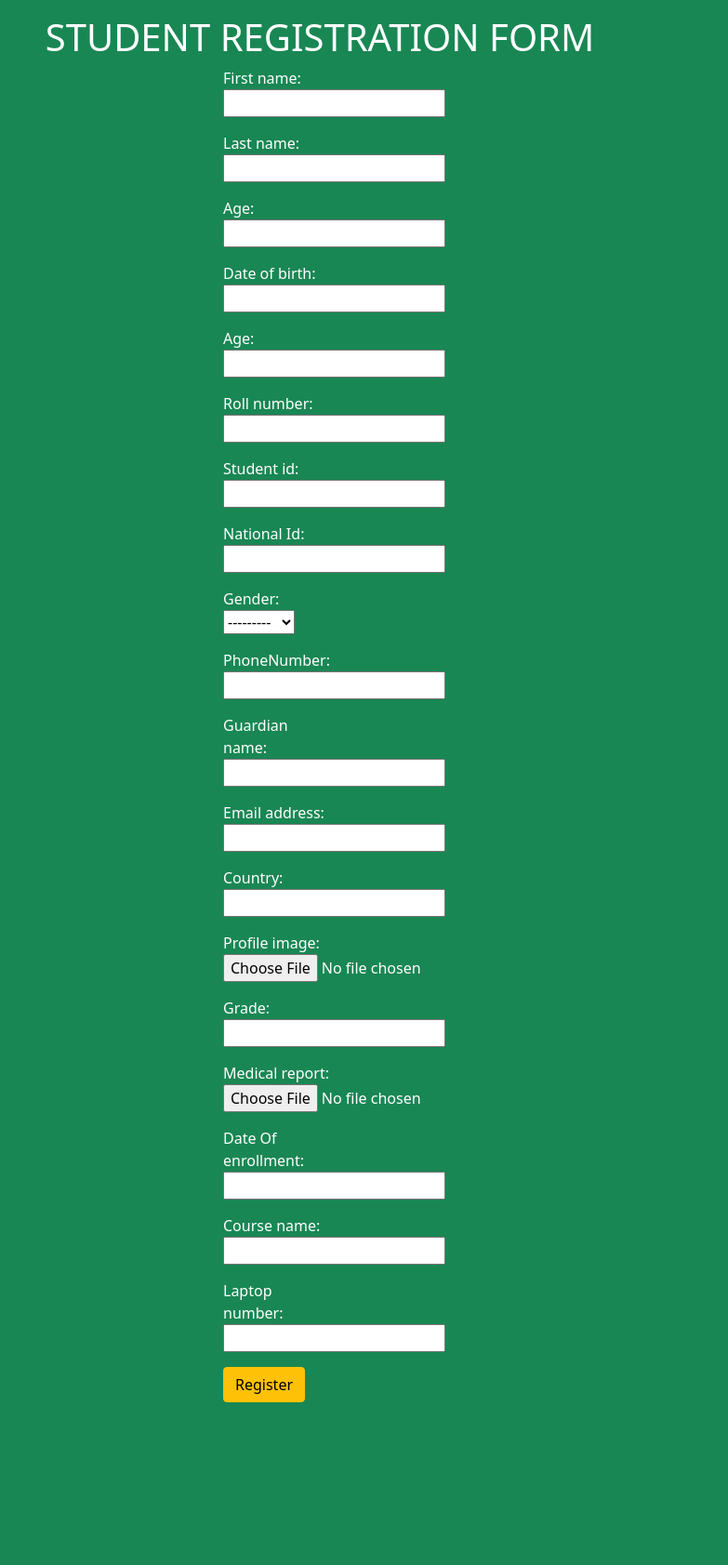
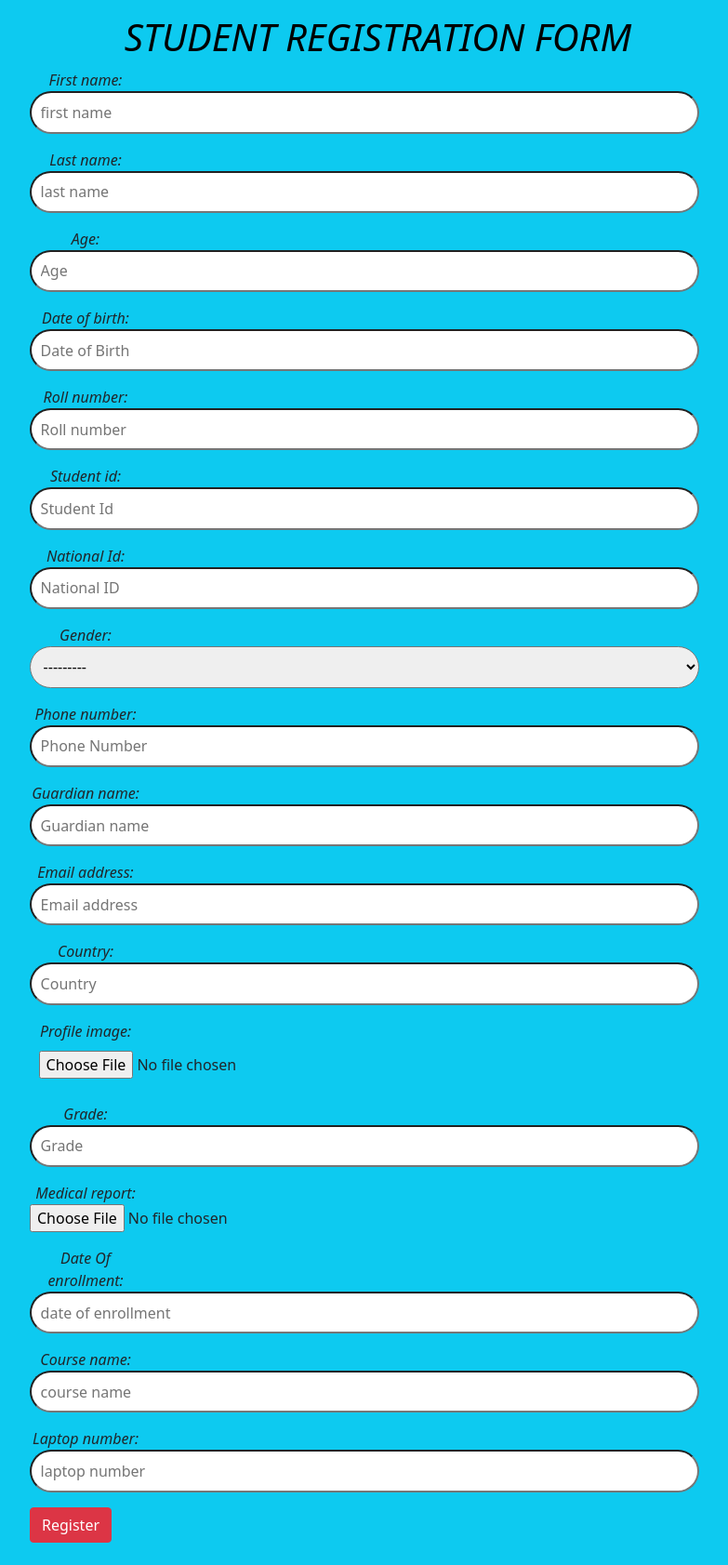
Before and after one commit to chantal2000/DjangoProject01_Marie-Chantal, a Django app: page /student/register in a window 1280 px wide. Shown: the whole page at 93% size, without its empty margins (192-975 px from the left). Before the commit the page ends 1508 px from the top, so only its background shows below. Run offline with Django 3.2, Linux system fonts and the light colour scheme; some libraries are stand-ins or nearby versions.

Commit message:
Student Attribute

```diff
--- a/school_system/school_system/settings.py
+++ b/school_system/school_system/settings.py
@@ -39,7 +39,9 @@ INSTALLED_APPS = [
     'django.contrib.staticfiles',
     'student',
     'phonenumber_field',
-    'bootstrap4'
+    'bootstrap4',
+    'rest_framework'
+
 ]
 
 MIDDLEWARE = [
--- a/school_system/school_system/urls.py
+++ b/school_system/school_system/urls.py
@@ -16,8 +16,9 @@ Including another URLconf
 from django.contrib import admin
 from django.urls import path
 from django.urls.conf import include
-
+from django.conf import settings
+from django.conf.urls.static import static
 urlpatterns = [
     path('admin/', admin.site.urls),
-    path("student/",include("student.urls"))
+    path("student/",include("student.urls")),
 ]
--- a/school_system/student/forms.py
+++ b/school_system/student/forms.py
@@ -3,7 +3,25 @@ from .models import Student
 class StudentRegistrationForm(forms.ModelForm):
     class Meta():
         model=Student
+        # exclude=(profile_image)
         fields=("__all__")
         widgets={
-            '__all__':forms.TextInput(attrs={'class':'form-control'})
+        'first_name':forms.TextInput(attrs={'class':'form_control','placeholder':'first name'}),
+        'last_name':forms.TextInput(attrs={'class':'form_control','placeholder':'last name'}),
+        'age':forms.NumberInput(attrs={'class':'form_control','placeholder':'Age'}),
+        'date_of_birth':forms.DateInput(attrs={'class':'form_control','placeholder':'Date of Birth'}),
+        'Roll_number':forms.TextInput(attrs={'class':'form_control','placeholder':'Roll number'}),
+        'student_id':forms.TextInput(attrs={'class':'form_control','placeholder':'Student Id'}),
+        'National_Id':forms.NumberInput(attrs={'class':'form_control','placeholder':'National ID'}),
+        'Gender':forms.Select(attrs={'class':'form_control'}),
+        'phone_number':forms.NumberInput(attrs={'class':'form_control','placeholder':'Phone Number'}),
+        'Guardian_name':forms.TextInput(attrs={'class':'form_control','placeholder':'Guardian name'}),
+        'Email_address':forms.EmailInput(attrs={'class':'form_control','placeholder':'Email address'}),
+        'Country':forms.TextInput(attrs={'class':'form_control','placeholder':'Country'}),
+        'profile_image':forms.FileInput(attrs={'class':'form_control'}),
+
+        'Grade':forms.TextInput(attrs={'class':'form_control','placeholder':'Grade'}),
+        'date_Of_enrollment':forms.DateInput(attrs={'class':'form_control','placeholder':'date of enrollment'}),
+        'course_name':forms.TextInput(attrs={'class':'form_control','placeholder':'course name'}),
+        'laptop_number':forms.NumberInput(attrs={'class':'form_control','placeholder':'laptop number'}),
         }
--- a/school_system/student/models.py
+++ b/school_system/student/models.py
@@ -10,7 +10,6 @@ class Student(models.Model):
     last_name=models.CharField(max_length=12)
     age=models.PositiveSmallIntegerField()
     date_of_birth=models.DateField()
-    Age=models.PositiveSmallIntegerField()
     Roll_number=models.CharField(max_length=5)
     student_id=models.PositiveSmallIntegerField()
     National_Id=models.CharField(max_length=16)
@@ -19,7 +18,7 @@ class Student(models.Model):
         ('M',"Male")
     )
     Gender=models.CharField(max_length=10,choices=CHOICES)
-    phoneNumber = PhoneNumberField(unique = True, null = False, blank = False)
+    phone_number = PhoneNumberField(unique = True, null = False, blank = False)
     Guardian_name=models.CharField(max_length=40)
     Email_address=models.EmailField(max_length=30)
     Country=models.CharField(max_length=30)
@@ -28,6 +27,6 @@ class Student(models.Model):
     Medical_report=models.FileField(upload_to='uploads',blank=True)
     date_Of_enrollment=models.DateField()
     course_name=models.CharField(max_length=30)
-    Laptop_number=models.CharField(max_length=7)
+    laptop_number=models.CharField(max_length=7)
     # Languages=models.ListField()
     # phone_number=models.Phone
--- a/school_system/student/templates/register_student.htm
+++ b/school_system/student/templates/register_student.htm
@@ -12,15 +12,50 @@
     <meta name="viewport" content="width=device-width, initial-scale=1">
     <script src="https://cdn.jsdelivr.net/npm/bootstrap@5.0.2/dist/js/bootstrap.bundle.min.js" integrity="sha384-MrcW6ZMFYlzcLA8Nl+NtUVF0sA7MsXsP1UyJoMp4YLEuNSfAP+JcXn/tWtIaxVXM" crossorigin="anonymous"></script>
     <link href="https://cdn.jsdelivr.net/npm/bootstrap@5.0.2/dist/css/bootstrap.min.css" rel="stylesheet" integrity="sha384-EVSTQN3/azprG1Anm3QDgpJLIm9Nao0Yz1ztcQTwFspd3yD65VohhpuuCOmLASjC" crossorigin="anonymous">
+    <style>
+        .form_control {
+            border-radius: 30px;
+            width: 600%;
+            height: 700%;
+            padding: 8%;
+        }
+
+        .btn btn-danger {
+            margin-left: 70%;
+        }
+
+        form {
+            margin-left: 20%;
+            font-style: italic;
+            margin-right: 20%;
+        }
+
+        h1 {
+            color: black;
+            font-style: italic;
+            text-shadow: rgb(231, 109, 28);
+            text-decoration: solid;
+            margin-left: 12%;
+            margin-bottom: 1%;
+        }
+
+        .form {
+            text-align: center;
+            margin-right: 170%;
+            margin-left: 20%;
+        }
+    </style>
+
 </head>
 
-<body class="p-3 mb-2 bg-success text-white">
+<body class="p-3 mb-2 bg-info text-dark">
     <div class="cen">
         <div class="col-md-10 col-md-offset-1">
             <h1 style="text-align: center;">STUDENT REGISTRATION FORM</h1>
 
             <!-- <h1>STUDENT REGISTRATION FORM</h1> -->
-            <form method="POST" style="margin-left: 40%;">
+            <div class="form">
+                <form method="POST">
                     <div style="width: 120px;">
                         {{form.as_p}}
                         <!-- <div class="form-control" id="usr"> -->
@@ -29,7 +64,8 @@
                     </div>
                     <!-- </div> -->
 
-                <button type=" button " class="btn btn-warning">Register</button>
+                    <button type="button" class="btn btn-danger">Register</button>
+            </div>
         </div>
         </form>
     </div>
```
Also changed, not shown: school_system/student/views.py (+13 -1 lines). Lines whose indentation alone changed are shown as unchanged.
